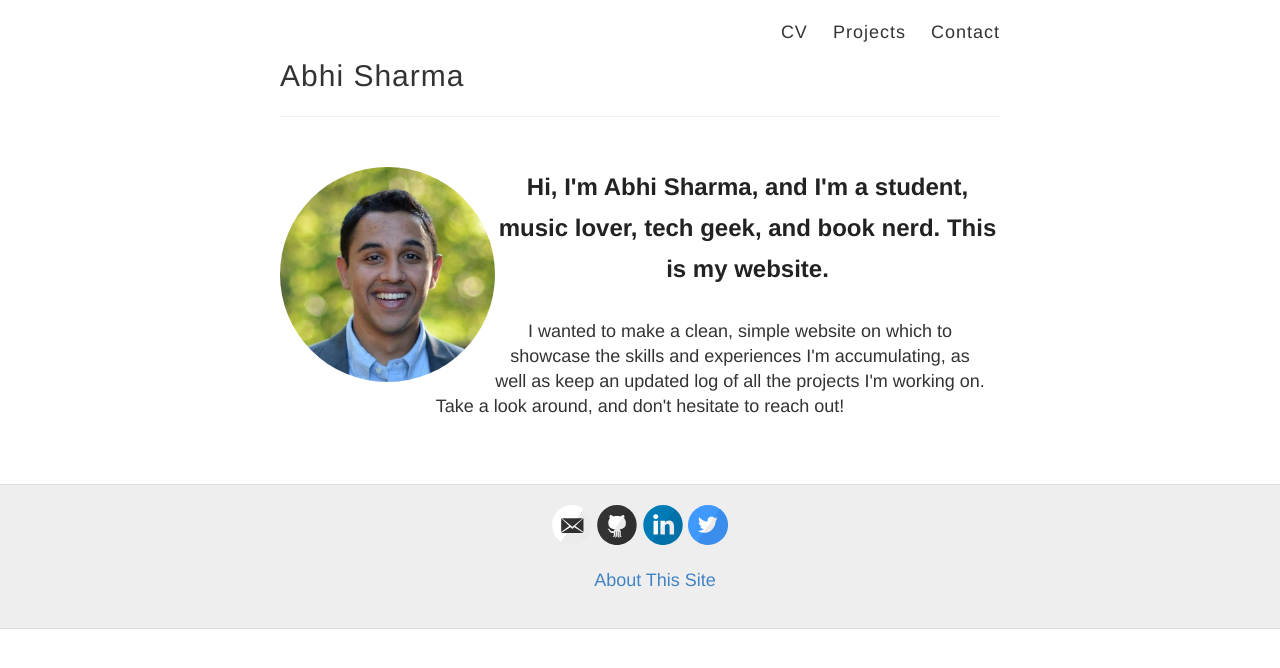
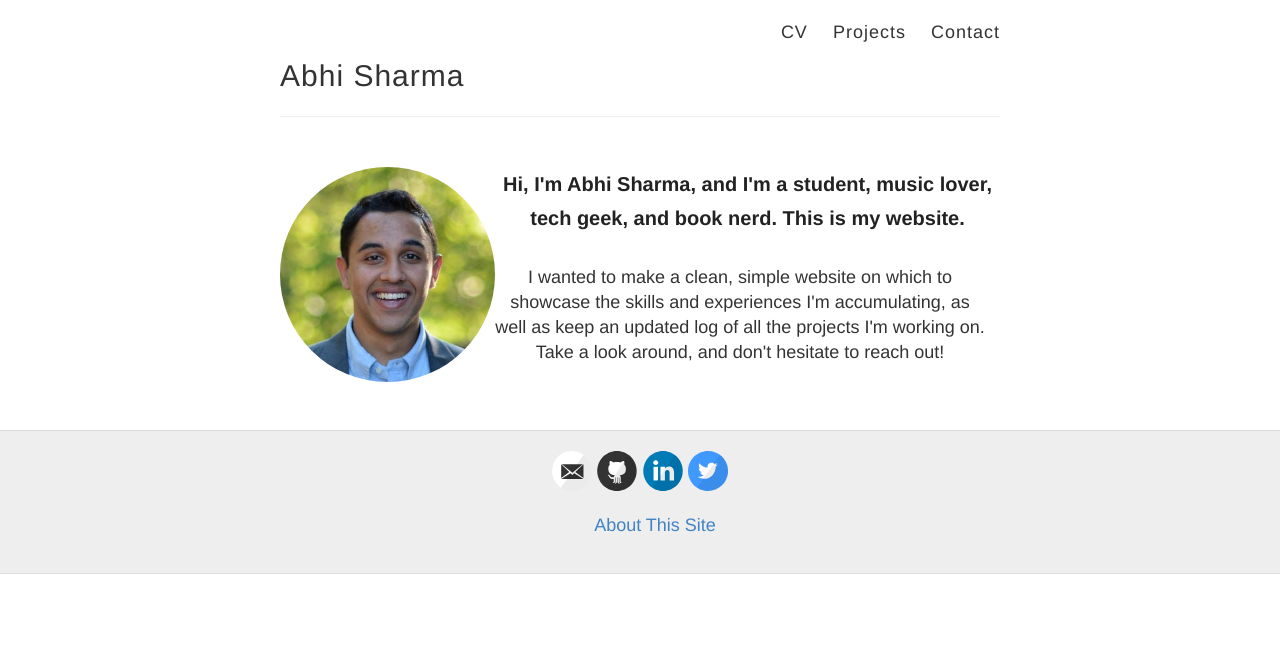
Before and after one commit to abhi-v-sharma/abhi-v-sharma.github.io, a Jekyll site: the page built from index.html, in a window 1280 px wide. Shown: the top 668 px of the page. Built offline with Jekyll 4.4.1, drawn with Linux system fonts in a browser that asks for light colours.

Commit message:
changed to h3

```diff
--- a/index.html
+++ b/index.html
@@ -11,7 +11,7 @@ description: Abhi Sharma is a student, music lover, tech geek, and book nerd. Th
 	<div class="col-sm-4">
 	<img  class="img-circle" alt="Abhi Sharma" src="images/abhi-pic-copy.jpeg" height="215" width="215">
 	</div>
-	<h2 align="center">Hi, I'm Abhi Sharma, and I'm a student, music lover, tech geek, and book nerd. This is my website.</h2>
+	<h3 align="center">Hi, I'm Abhi Sharma, and I'm a student, music lover, tech geek, and book nerd. This is my website.</h3>
 	<p class="home-text" align="center">I wanted to make a clean, simple website on which to showcase the skills and experiences I'm accumulating, as well as
 		keep an updated log of all the projects I'm working on. Take a look around, and don't hesitate to reach out!</p>
 </div>
```
